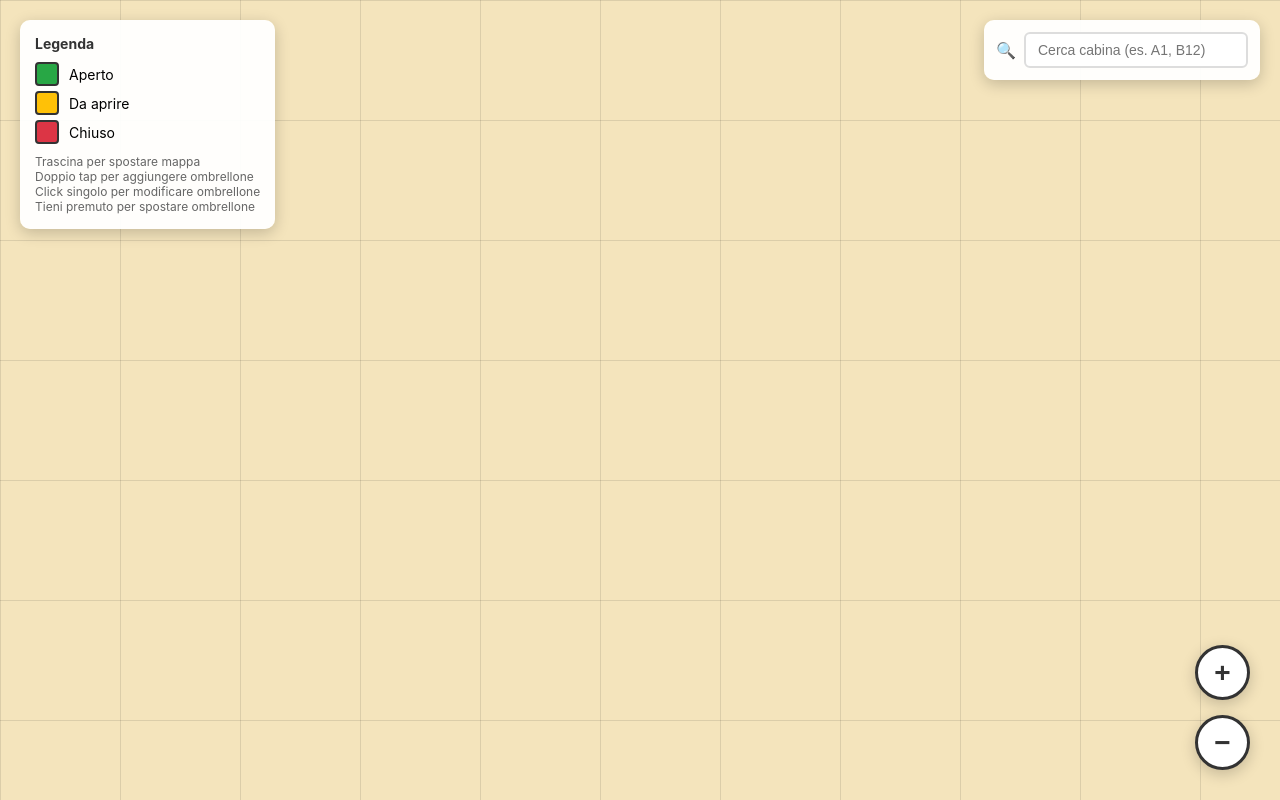
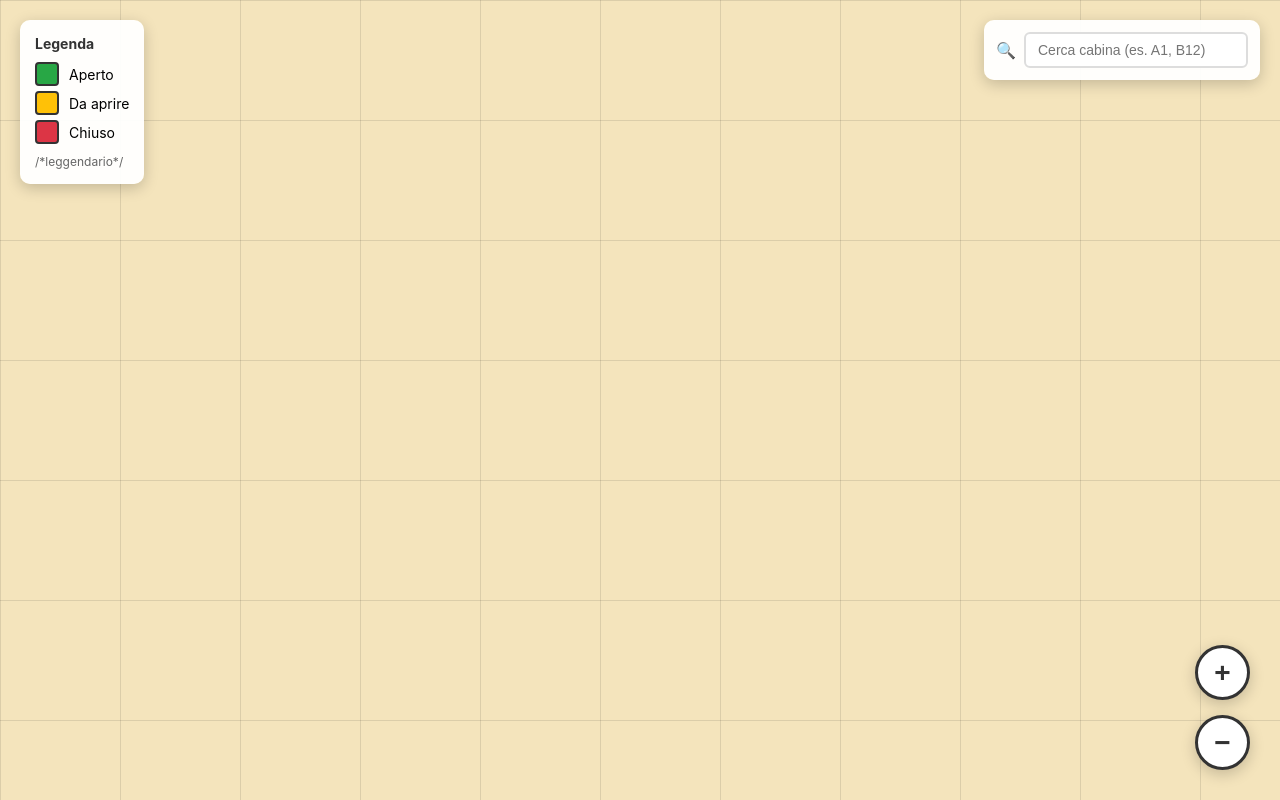
Before and after one commit to profzammataro/Bussola, a plain HTML site: page index.html in a window 1280 px wide. Drawn offline with Linux system fonts and the light colour scheme.

Commit message:
Update index.html

```diff
--- a/index.html
+++ b/index.html
@@ -543,10 +543,9 @@
       <span>Chiuso</span>
     </div>
     <div style="margin-top: 10px; font-size: 12px; color: #666;">
-      Trascina per spostare mappa<br>
-      Doppio tap per aggiungere ombrellone<br>
-      Click singolo per modificare ombrellone<br>
-      Tieni premuto per spostare ombrellone
+
+    /*leggendario*/
+
     </div>
   </div>
 
```
